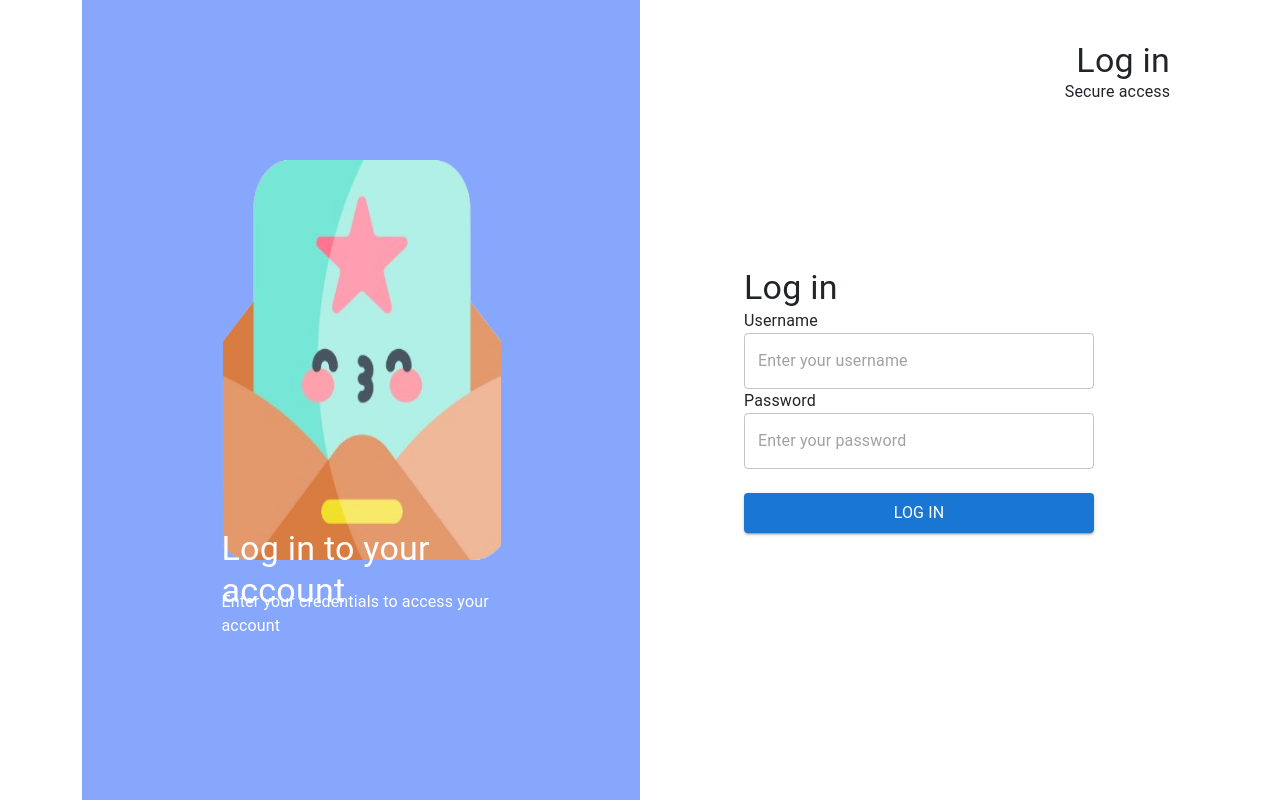
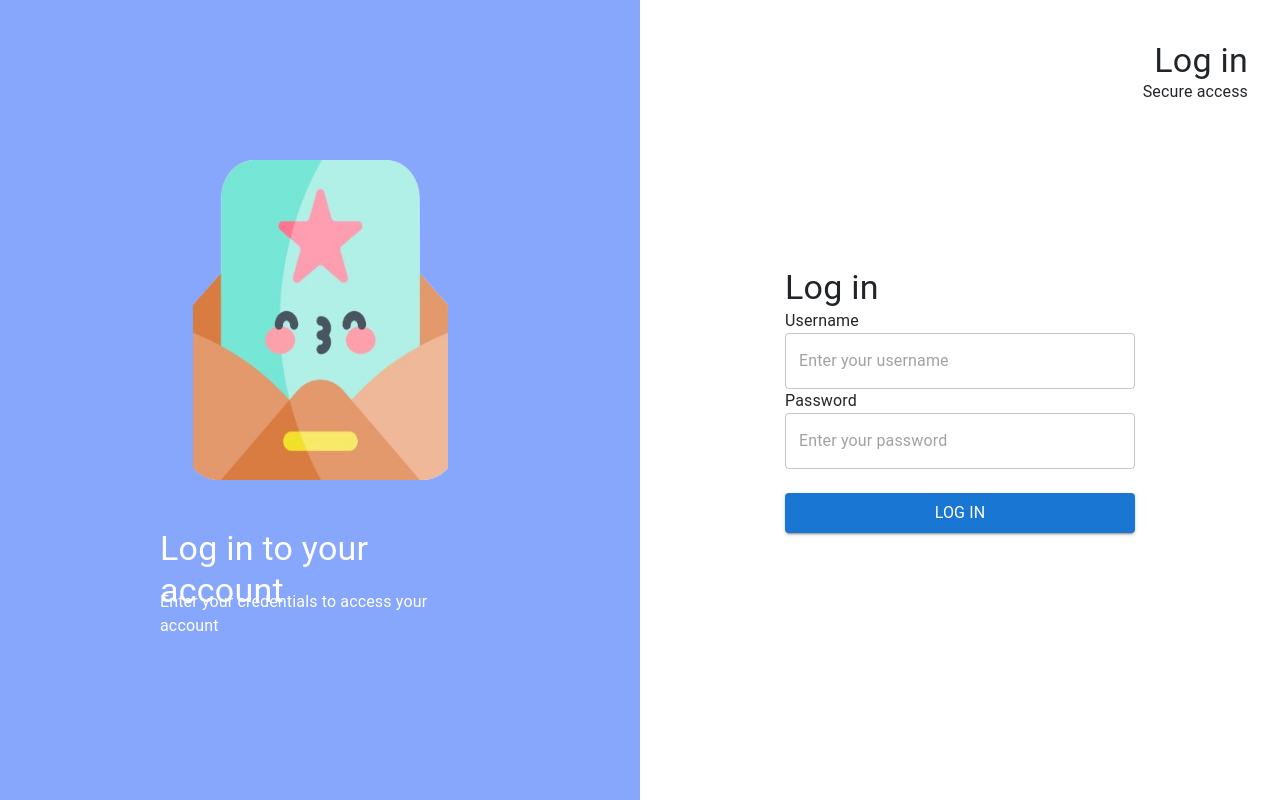
Before and after one commit to mikeronald-fuentes/metroevent, a React (Create React App) app: page /login in a window 1280 px wide. Built offline with nearby package versions, Linux system fonts and the light colour scheme.

Commit message:
login ui has been corrected

```diff
--- a/src/pages/HomeUser.js
+++ b/src/pages/HomeUser.js
@@ -9,6 +9,7 @@ import 'react-toastify/dist/ReactToastify.css';
 
 const HomeUser = () => {
     const [eventsDetails, setEventsDetails] = useState([]);
+    const [eventsRegistration, setEventsRegistration] = useState([]);
     const [upVote, setUpVote] = useState('');
     const [btnVote, setBtnVote] = useState([]);
     const [checkBtnRegister, setCheckBtnRegister] = useState([]);
@@ -32,7 +33,7 @@ const HomeUser = () => {
 
     }, []);
 
-    // para sa initial color of the register button
+    // para sa initial color of the upvote button
     useEffect(() => {
         fetch('http://localhost:3000/checkupvote', {
             method: 'POST',
@@ -67,21 +68,20 @@ const HomeUser = () => {
         })
         .then(res => res.json())
         .then(data => {
-            setUpVote(data);
-            console.log(data);
+            setEventsRegistration(data);
             const initialState = data.map(item => {
-                if (item.is_registered === 0) {
+                if (item.is_accepted === 0) {
+                    return ['grey', 'Requested', true];
+                } else if (item.is_accepted === 1) {
+                    return ['grey', 'Registered', true];
+                } else {
                     return ['blue', 'Register', false];
-                } else if (item.is_registered === 1 && item.is_accepted === 0) {
-                    return ['grey', 'Requested', true];
-                } else if (item.is_registered === 1 && item.is_accepted === 1) {
-                    return ['grey', 'Registered', true];
                 }
             });
             setBtnRegister(initialState);
         })
         .catch(err => console.error(err));
-    }, [eventsDetails, username]);
+    }, [eventsRegistration, username]);
 
     // upgrade account
     const handleUpgradeAccount = (username, type) => {
@@ -125,6 +125,10 @@ const HomeUser = () => {
             console.log(data);
             if(data.message){
                 toast.success(data.message);
+                fetch('http://localhost:3000/checkregistered')
+                        .then(res => res.json())
+                        .then(data => setEventsRegistration(data))
+                        .catch(err => console.error(err));
             }else if(data.error){
                 toast.error(data.error);
             }
@@ -143,18 +147,13 @@ const HomeUser = () => {
             })
             .then(res => res.json())
             .then(data => {
-                const { message, newCount } = data;
-                console.log(message);
-                console.log(newCount);
                 setBtnVote(prevBtnVote => {
                     const updatedBtnVote = [...prevBtnVote];
                     updatedBtnVote[index] = ['green', 'Up Vote'];
                     return updatedBtnVote;
                 });
-
                 if (data.message) {
                     toast.success(data.message);
-                    // Fetch updated event details after upvote action
                     fetch('http://localhost:3000/userhome')
                         .then(res => res.json())
                         .then(data => setEventsDetails(data))
@@ -348,6 +347,7 @@ const HomeUser = () => {
                             >
                                 <Typography>{btnRegister[index]?.[1] || 'Register'}</Typography>
                             </Button>
+
                             </div>
                             <div>
                                 <Button variant="contained"
--- a/src/pages/Login.js
+++ b/src/pages/Login.js
@@ -46,7 +46,7 @@ function Login() {
   };
 
   return (
-    <div className="container">
+    <div className="contained">
       <div className="blue">
         <img src={logo} alt="Logo" className="logo" />
         <Typography variant="h4" className="tag">Log in to your account</Typography>
@@ -80,7 +80,6 @@ function Login() {
         {message && <div>{message}</div>}
       </div>
     </div>
-
   );
 }
 
--- a/src/pages/LoginStyles.css
+++ b/src/pages/LoginStyles.css
@@ -1,12 +1,13 @@
-.container {
+.contained {
   display: flex;
   height: 100vh;
+  margin: 0;
+  padding: 0;
 }
 
 .white {
   flex: 1;
   background-color: #ffffff;
-  width: 50%;
   position: relative;
   display: flex;
   flex-direction: column;
@@ -25,8 +26,8 @@
 }
 
 .logo {
-  width: 50%;
-  height: 50%;
+  width: 40%;
+  height: 40%;
   position: absolute;
   top: 20%;
 }
@@ -62,7 +63,6 @@
   right: 5%;
 }
 
-
 .tag4,
 .usernametag,
 .input1,
```
Also changed, not shown: 1 other file (tests, documents, lock files or other folders).
